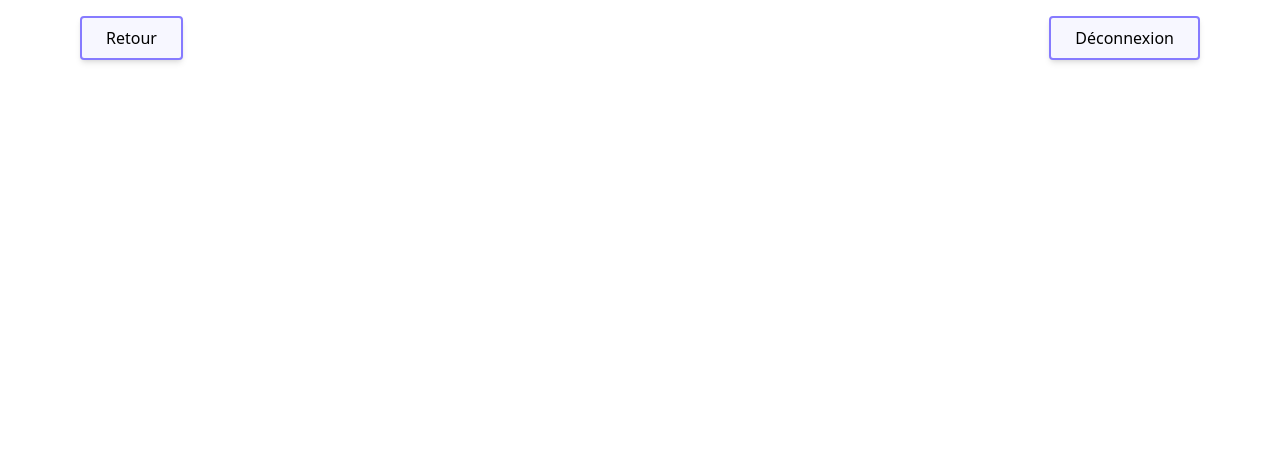
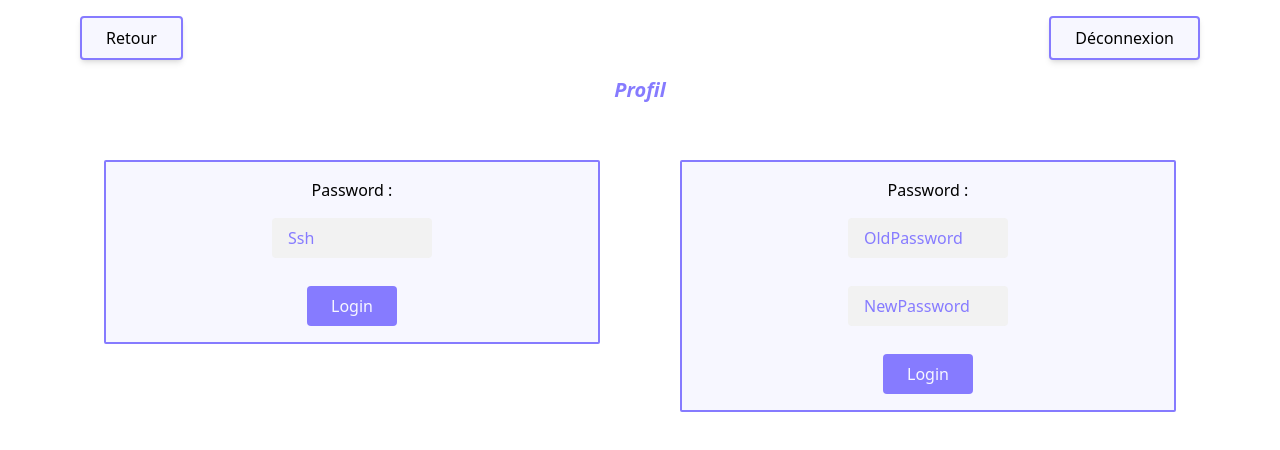
Before and after one commit to Zalerys/Projet-Cloud, a React (Create React App) app in the folder front/: page /profil in a window 1280 px wide. Shown: the top 450 px of the page. Built offline with nearby package versions, Linux system fonts and the light colour scheme.

Commit message:
update/profulcontent-add-card

```diff
--- a/front/src/containers/ProfilContent.tsx
+++ b/front/src/containers/ProfilContent.tsx
@@ -1,5 +1,9 @@
 import { useNavigate } from 'react-router-dom';
 import ButtonWhite from '../components/ButtonWhite/ButtonWhite';
+import Title from '../components/Title';
+import CardUpdatePassword from '../components/CardUpdatePassword';
+import CardSsh from '../components/CardSsh';
+
 export default function ProfilContent() {
   const navigate = useNavigate();
 
@@ -12,12 +16,21 @@ export default function ProfilContent() {
     navigate('/homepage');
   };
   return (
-    <div className="flex justify-between">
-      <div className="m-4">
+    <div className="flex-col justify-between">
+      <div className="flex justify-between m-4">
         <ButtonWhite onClick={toHomePage} name="Retour" />
+        <ButtonWhite onClick={toLogout} name="Déconnexion" />
       </div>
-      <div className="m-4">
-        <ButtonWhite onClick={toLogout} name="Déconnexion" />
+      <div className="text-center">
+        <Title name="Profil" />
+      </div>
+      <div className="flex ">
+        <div className="flex-1">
+          <CardSsh />
+        </div>
+        <div className="flex-1 ">
+          <CardUpdatePassword />
+        </div>
       </div>
     </div>
   );
```
